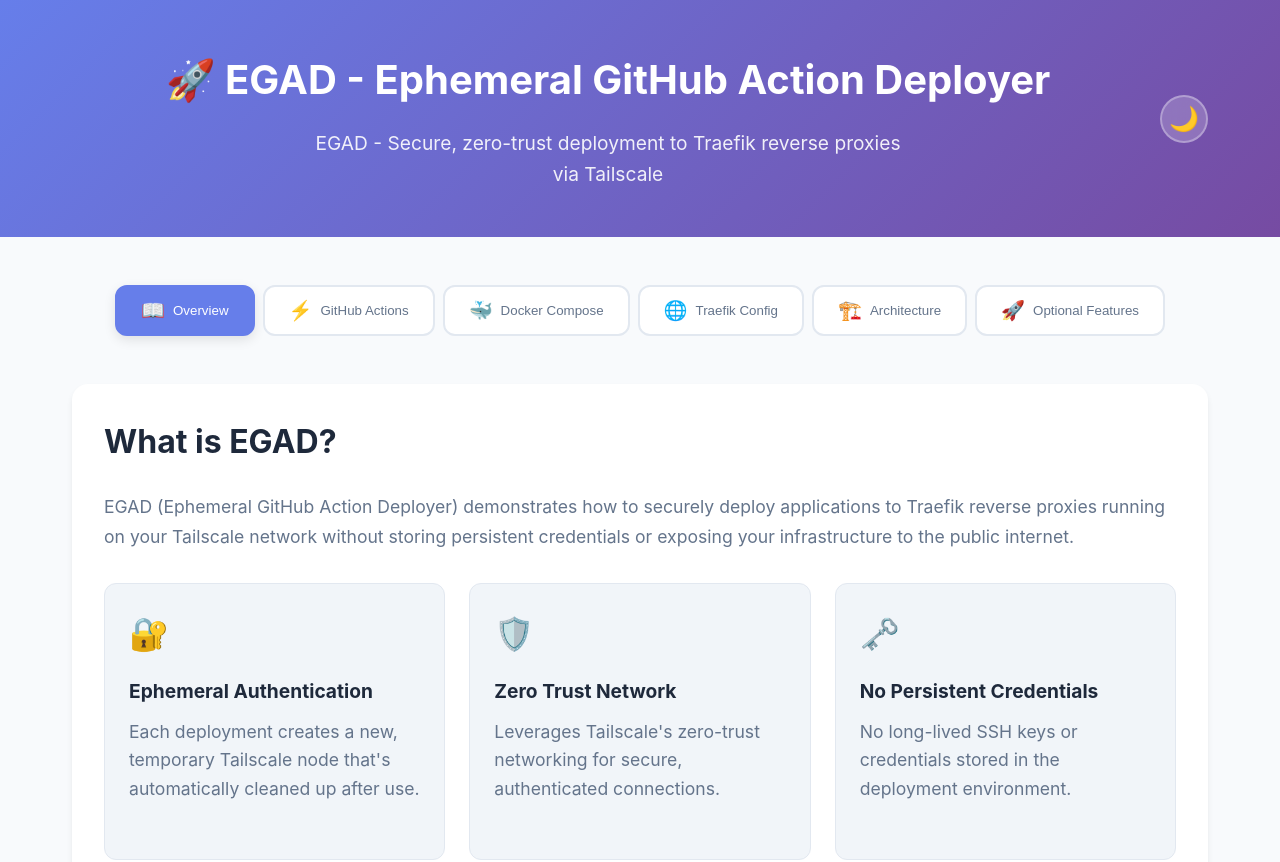
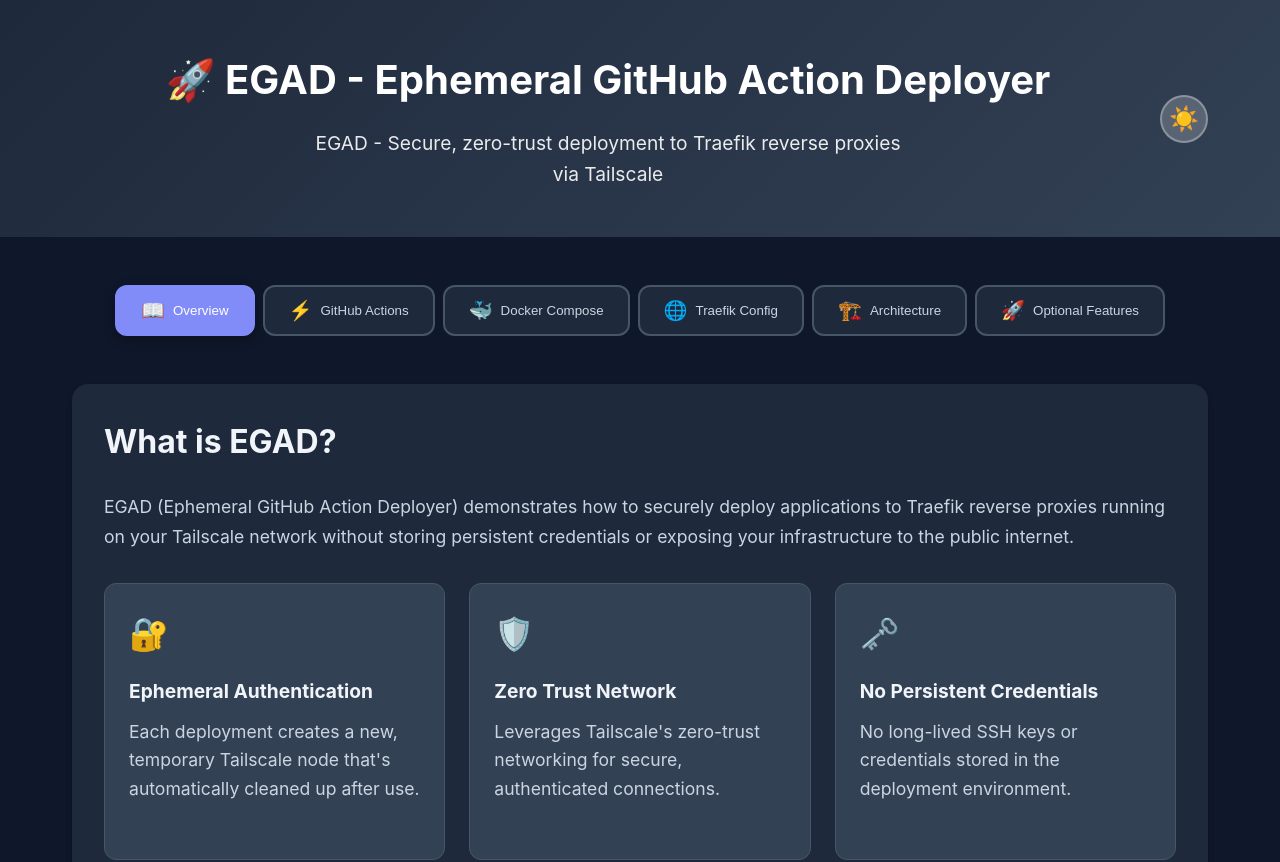
Before and after one commit to sntxrr/ephemeral-github-action-deployer, a React (Vite) app: page / in a window 1280 px wide. Shown: the top 862 px of the page. Built offline with nearby package versions, Linux system fonts and the light colour scheme.

Commit message:
Change default theme to dark mode

```diff
--- a/src/App.jsx
+++ b/src/App.jsx
@@ -6,11 +6,11 @@
 
 function App() {
   const [activeTab, setActiveTab] = useState('overview')
-  const [theme, setTheme] = useState('light')
+  const [theme, setTheme] = useState('dark')
 
   useEffect(() => {
-    // Check for saved theme preference or default to light
-    const savedTheme = localStorage.getItem('egad-theme') || 'light'
+    // Check for saved theme preference or default to dark
+    const savedTheme = localStorage.getItem('egad-theme') || 'dark'
     setTheme(savedTheme)
     document.documentElement.setAttribute('data-theme', savedTheme)
   }, [])
```
